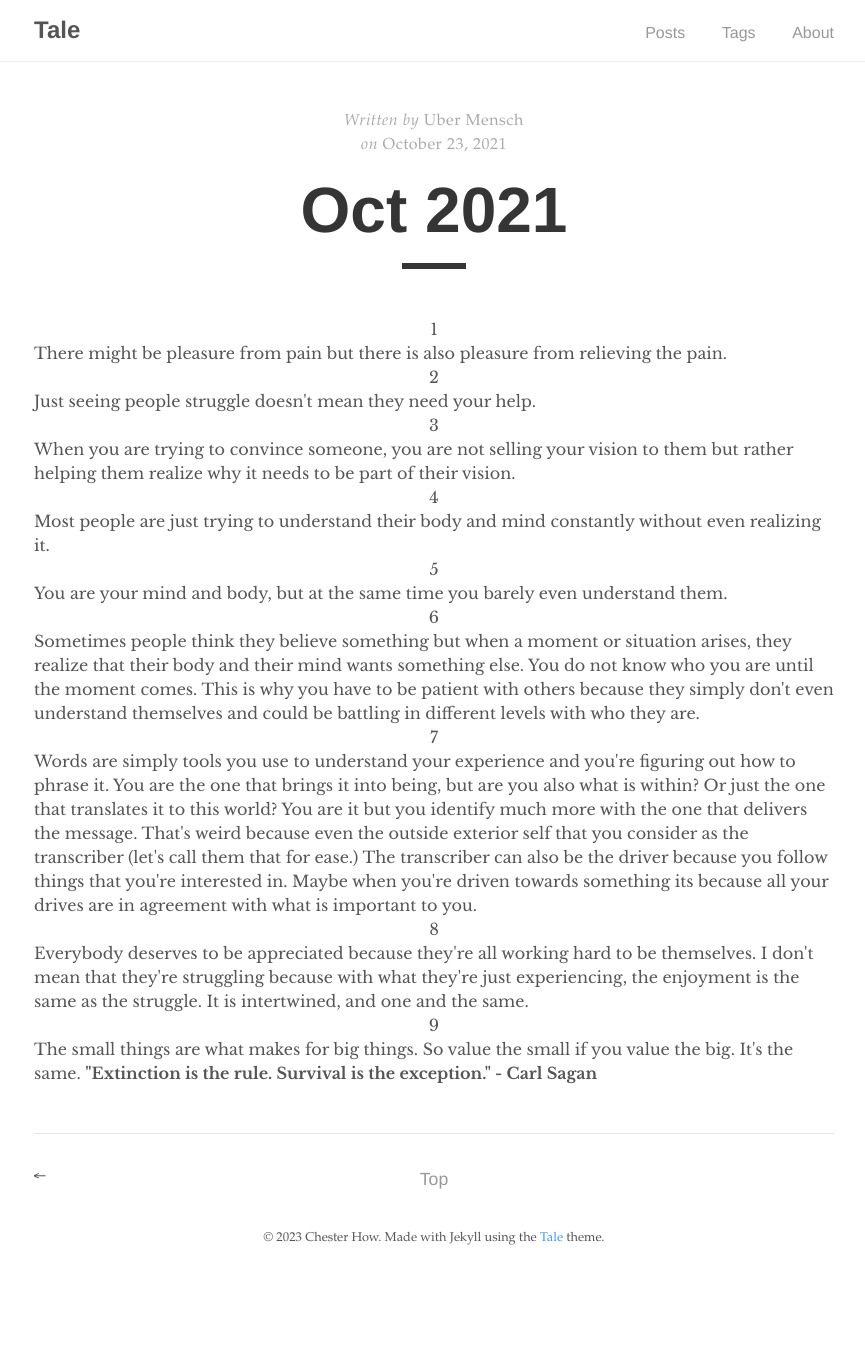
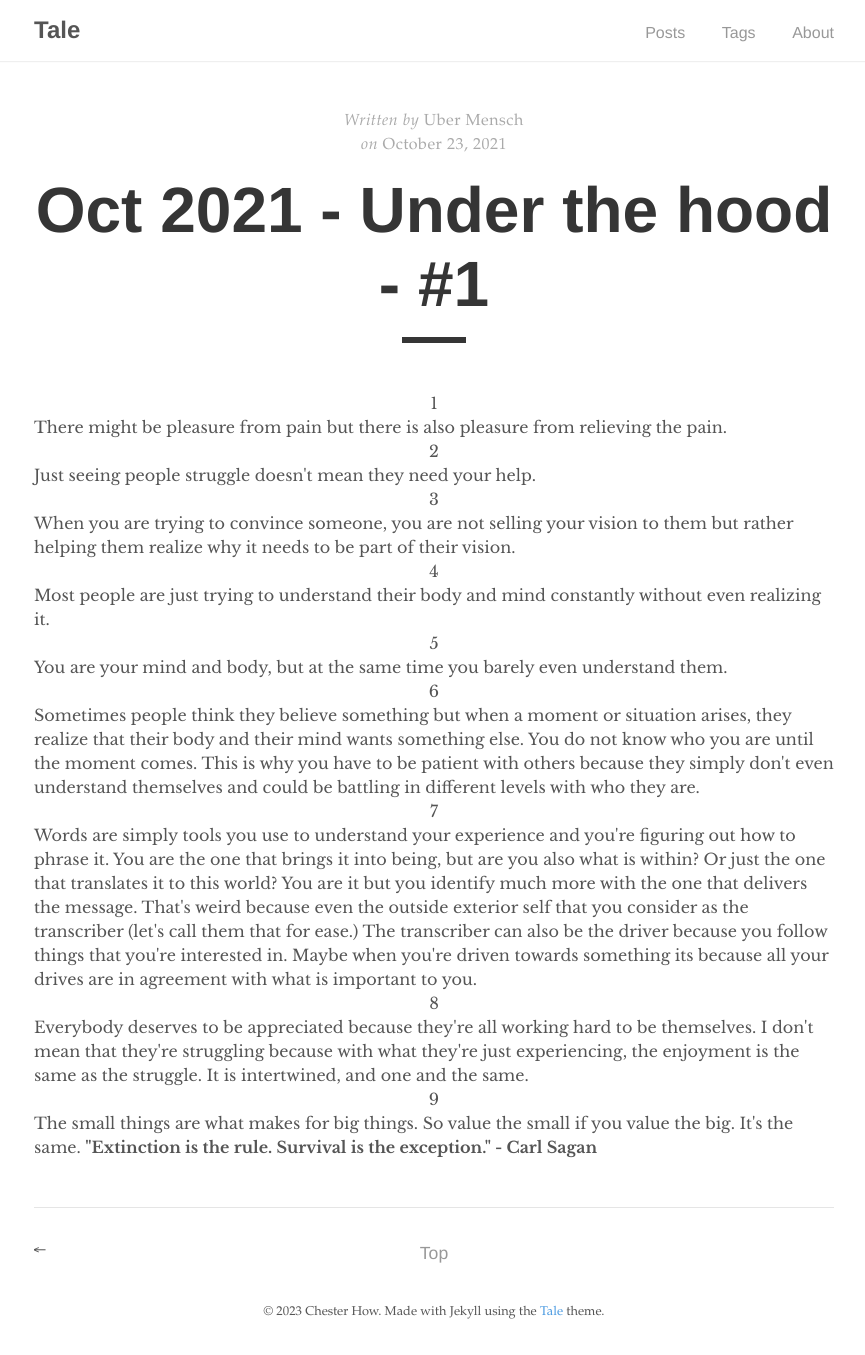
Before and after one commit to derstarkerwille/DerStarkerWille, a Jekyll site: the page built from _posts/2021-10-23-Oct 2021.md, in a window 1280 px wide. Shown: the whole page, without its empty margins (206-1071 px from the left). Built offline with Jekyll 4.4.1, drawn with Linux system fonts in a browser that asks for light colours; before the commit the page ends 1281 px from its top, so only the background shows below that.

Commit message:
Update 2021-10-23-Oct 2021.md

```diff
--- a/_posts/2021-10-23-Oct 2021.md
+++ b/_posts/2021-10-23-Oct 2021.md
@@ -1,6 +1,6 @@
 ---
 layout: post
-title: "Oct 2021"
+title: "Oct 2021 - Under the hood - #1"
 author: "Uber Mensch"
 tags: Pain, mind, body, struggle, consciousness
 excerpt_separator: <!--more-->
```
